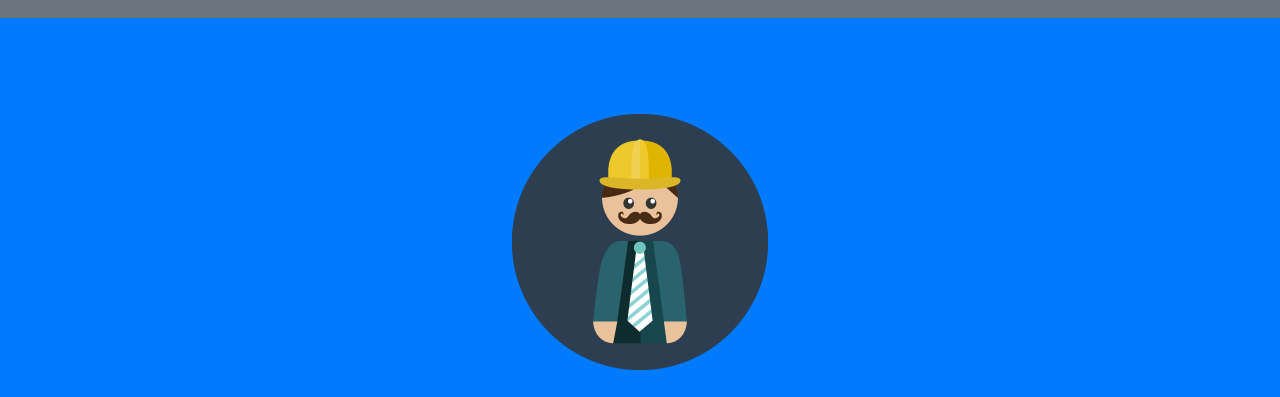
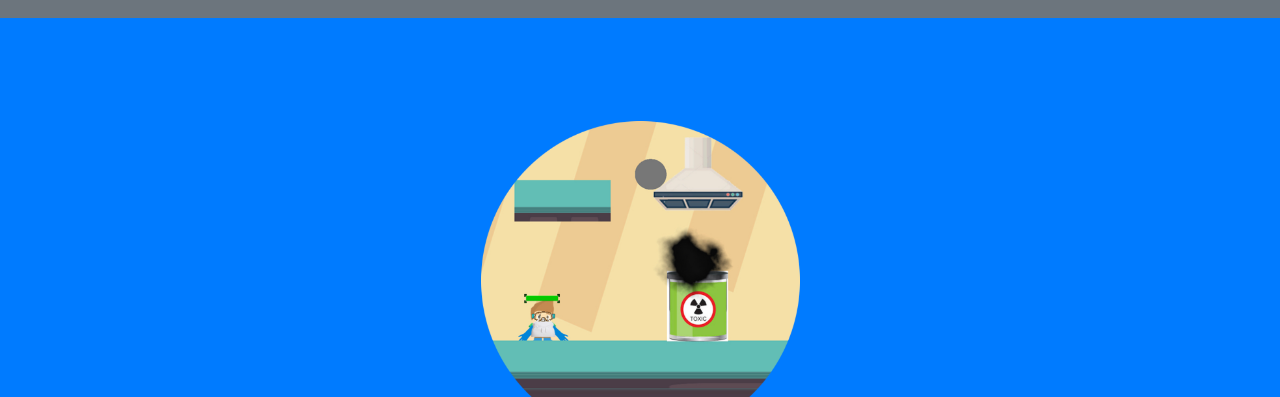
Before and after one commit to lihaobhsfer/DisasterLab-landing-page, a website with bundled scripts: page index.html in a window 1280 px wide. Shown: the part 88-485 px from the top of the page. Built offline with nearby package versions, Linux system fonts and the light colour scheme.

Commit message:
Changed main photo

```diff
--- a/index.html
+++ b/index.html
@@ -67,7 +67,7 @@
   <!-- Header -->
   <header class="masthead bg-primary text-white text-center">
     <div class="container">
-      <img class="img-fluid mb-5 d-block mx-auto" src="img/profile.png" alt="">
+      <img class="img-fluid mb-5 d-block mx-auto" src="img/screenshot.png" alt="" width="30%">
       <h1 class="text-uppercase mb-0">Disaster Lab!</h1>
       <hr class="star-light">
       <h2 class="font-weight-light mb-0">Learn about safety through disasters</h2>
```
Also changed, not shown: img/psd/screenshot.jpg (added), img/screenshot.png (added), 2 other files.
